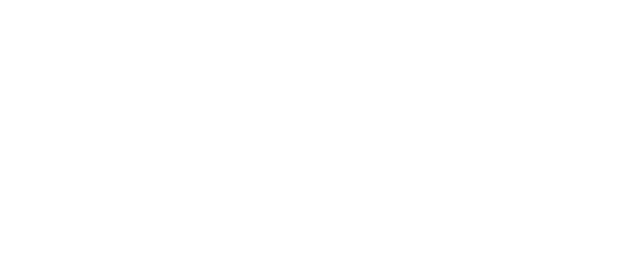
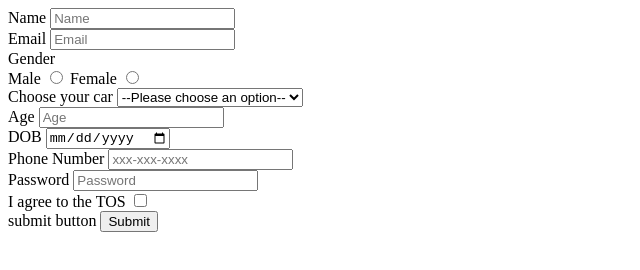
Before and after one commit to acciojob/signup-form-car-TarunVanshkar, a website: page main.html in a window 1280 px wide. Shown: the whole page, without its empty margins (0-640 px from the left). Drawn offline with Linux system fonts and the light colour scheme.

Commit message:
created a submission

```diff
--- a/main.html
+++ b/main.html
@@ -10,6 +10,56 @@
 	<!-- the entire body must be written by student -->
     <script type="text/javascript" src="./script.js">
 </script>
+	<form method="post">
+		<div>
+			<label for="#name">Name </label>
+			<input type="text" required placeholder="Name" id="#name">
+		</div>
+		<div>
+			<label for="#email">Email </label>
+			<input type="email" required placeholder="Email" id="#email">
+		</div>
+		<div>
+			<div>Gender</div>
+			<label for="#gender_m">Male </label>
+			<input type="radio" required id="#gender_m" name="gender">
+			<label for="gender_f">Female </label>
+			<input type="radio" required id="gender_f" name="gender">
+		</div>
+		<div>
+			<label for="#cars">Choose your car</label>
+			<select id="#cars" aria-required>
+				<option value="">--Please choose an option--</option>
+				<option value="1">BMW</option>
+				<option value="2">Audi</option>
+				<option value="3">Mercedez</option>
+			</select>
+		</div>
+		<div>
+			<label for="#age">Age</label>
+			<input type="number" required id="#age" placeholder="Age">
+		</div>
+		<div>
+			<label for="#dob">DOB</label>
+			<input type="date" required id="#dob">
+		</div>
+		<div>
+			<label for="#tel">Phone Number</label>
+			<input type="number" id="#tel" placeholder="xxx-xxx-xxxx">
+		</div>
+		<div>
+			<label for="#password">Password</label>
+			<input type="password" id="#password" required placeholder="Password">
+		</div>
+		<div>
+			<label for="#tos">I agree to the TOS</label>
+			<input type="checkbox" id="#tos" required>
+		</div>
+		<div>
+			<label for="submit">submit button</label>
+			<input type="submit" id="submit" required>
+		</div>
+	</form>
 
 </body>
 
```
